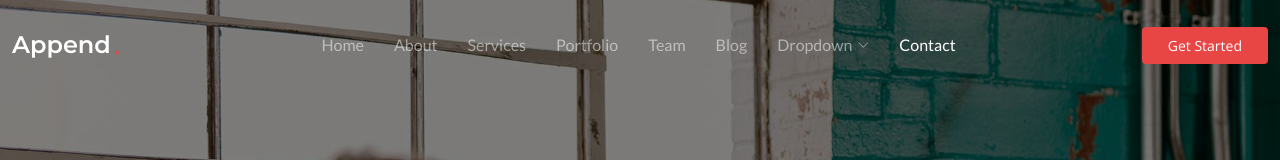
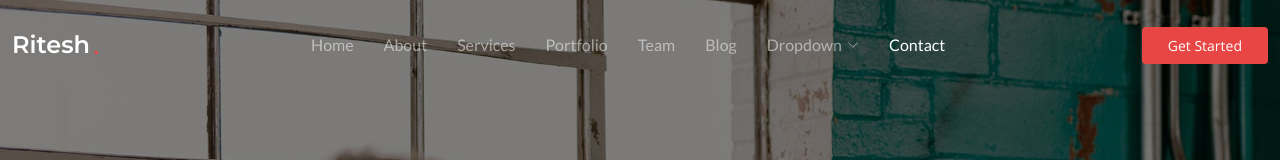
Before and after one commit to riggees/EventsHyd, a plain HTML site: page index.html in a window 1280 px wide. Shown: the top 160 px of the page. Drawn offline with nearby package versions, Linux system fonts and the light colour scheme.

Commit message:
Update index.html

```diff
--- a/index.html
+++ b/index.html
@@ -5,7 +5,7 @@
   <meta charset="utf-8">
   <meta content="width=device-width, initial-scale=1.0" name="viewport">
 
-  <title>Home - Append Bootstrap Temlate</title>
+  <title>Home - Ritesh Bootstrap Temlate</title>
   <meta content="" name="description">
   <meta content="" name="keywords">
 
@@ -29,9 +29,9 @@
   <link href="assets/css/main.css" rel="stylesheet">
 
   <!-- =======================================================
-  * Template Name: Append
+  * Template Name: Ritesh
   * Updated: Jul 27 2023 with Bootstrap v5.3.1
-  * Template URL: https://bootstrapmade.com/append-bootstrap-website-template/
+  * Template URL: https://bootstrapmade.com/Ritesh-bootstrap-website-template/
   * Author: BootstrapMade.com
   * License: https://bootstrapmade.com/license/
   ======================================================== -->
@@ -46,7 +46,7 @@
       <a href="index.html" class="logo d-flex align-items-center me-auto me-xl-0">
         <!-- Uncomment the line below if you also wish to use an image logo -->
         <!-- <img src="assets/img/logo.png" alt=""> -->
-        <h1>Append</h1>
+        <h1>Ritesh</h1>
         <span>.</span>
       </a>
 
@@ -1124,7 +1124,7 @@
       <div class="row gy-4">
         <div class="col-lg-5 col-md-12 footer-about">
           <a href="index.html" class="logo d-flex align-items-center">
-            <span>Append</span>
+            <span>Ritesh</span>
           </a>
           <p>Cras fermentum odio eu feugiat lide par naso tierra. Justo eget nada terra videa magna derita valies darta donna mare fermentum iaculis eu non diam phasellus.</p>
           <div class="social-links d-flex mt-4">
@@ -1170,7 +1170,7 @@
     </div>
 
     <div class="container copyright text-center mt-4">
-      <p>&copy; <span>Copyright</span> <strong class="px-1">Append</strong> <span>All Rights Reserved</span></p>
+      <p>&copy; <span>Copyright</span> <strong class="px-1">Ritesh</strong> <span>All Rights Reserved</span></p>
       <div class="credits">
         <!-- All the links in the footer should remain intact. -->
         <!-- You can delete the links only if you've purchased the pro version. -->
```
